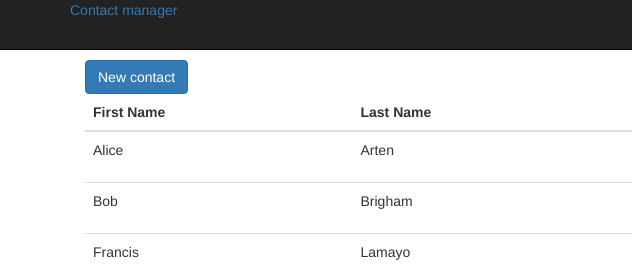
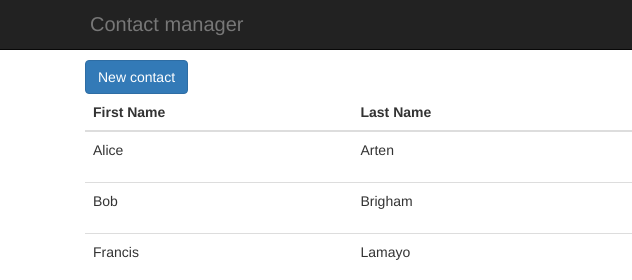
Before and after one commit to danswater/angular-app, a website: page index.html in a window 1280 px wide. Shown: the top 280 px of the page, 0-632 px from the left. Drawn offline with nearby package versions, Linux system fonts and the light colour scheme.

Commit message:
style: resize font title to bigger size

```diff
--- a/css/application.css
+++ b/css/application.css
@@ -1,3 +1,12 @@
 body {
   padding-top: 60px; /* 60px to make the container make room for the navigation bar */
 }
+
+.navbar .brand {
+	display: block;
+	float: left;
+	padding: 10px 20px 10px;
+	font-size: 20px;
+	font-weight: 200;
+	color: #777777;
+}
```
